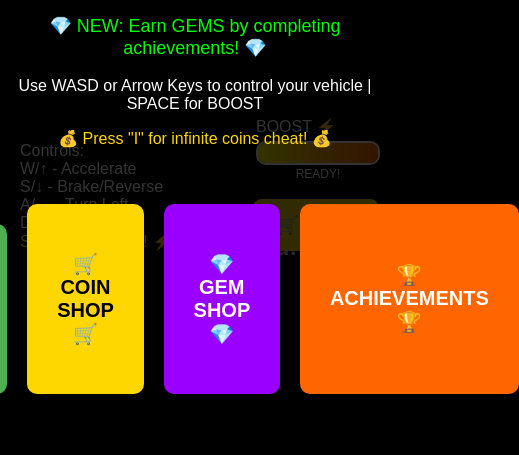
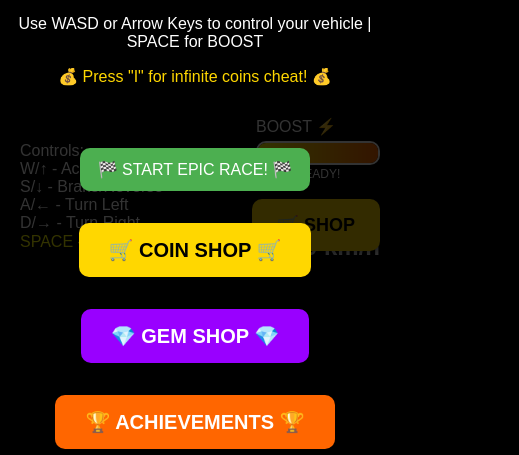
Before and after one commit to deshaneesh/3dracinggame, a plain HTML site: page index.html in a window 390 px wide. Shown: the part 573-1028 px from the top of the page, 519 px wide, since content can reach past the window. Before the commit the page ends 967 px from the top, so only its background shows below. Drawn offline with nearby package versions, Linux system fonts and the light colour scheme.

Commit message:
Responsive fix: wrap start-screen buttons & reposition shop button on mobile

```diff
--- a/index.html
+++ b/index.html
@@ -119,9 +119,22 @@
     <style>
         /* Responsive tweaks for mobile */
         @media (max-width: 600px) {
+            /* Wrap large start-screen action buttons */
+            #startScreen div[style*="display: flex"][style*="gap"] {
+                flex-wrap: wrap;
+                justify-content: center;
+            }
+
+            #startScreen button {
+                margin: 6px 6px;
+                font-size: 16px;
+                padding: 12px 18px;
+            }
+
             #coinCounter,
             #gemCounter,
-            #shopButton { right: 10px !important; }
+            #shopButton,
+            #openShopBtn { right: 10px !important; }
 
             #speedometer { bottom: 10px !important; right: 10px !important; }
             #boostMeter { bottom: 90px !important; right: 10px !important; }
```
